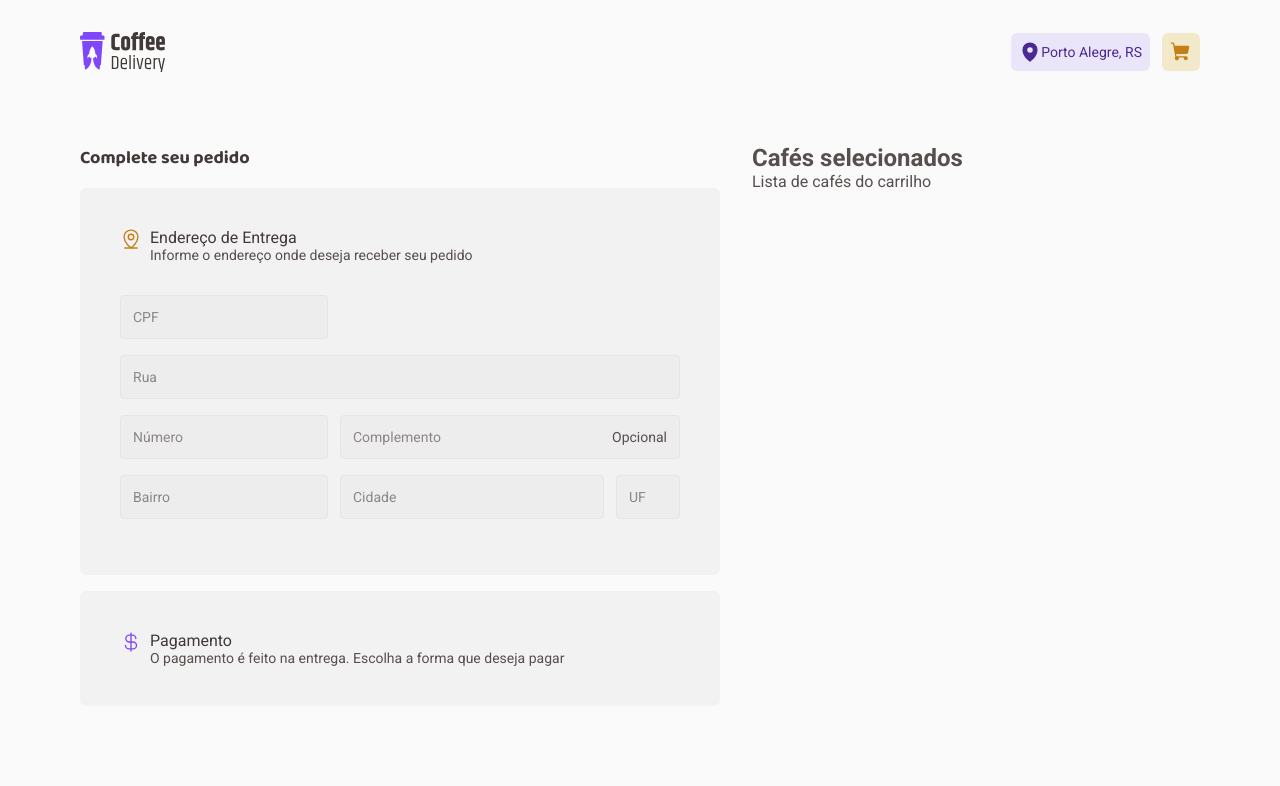
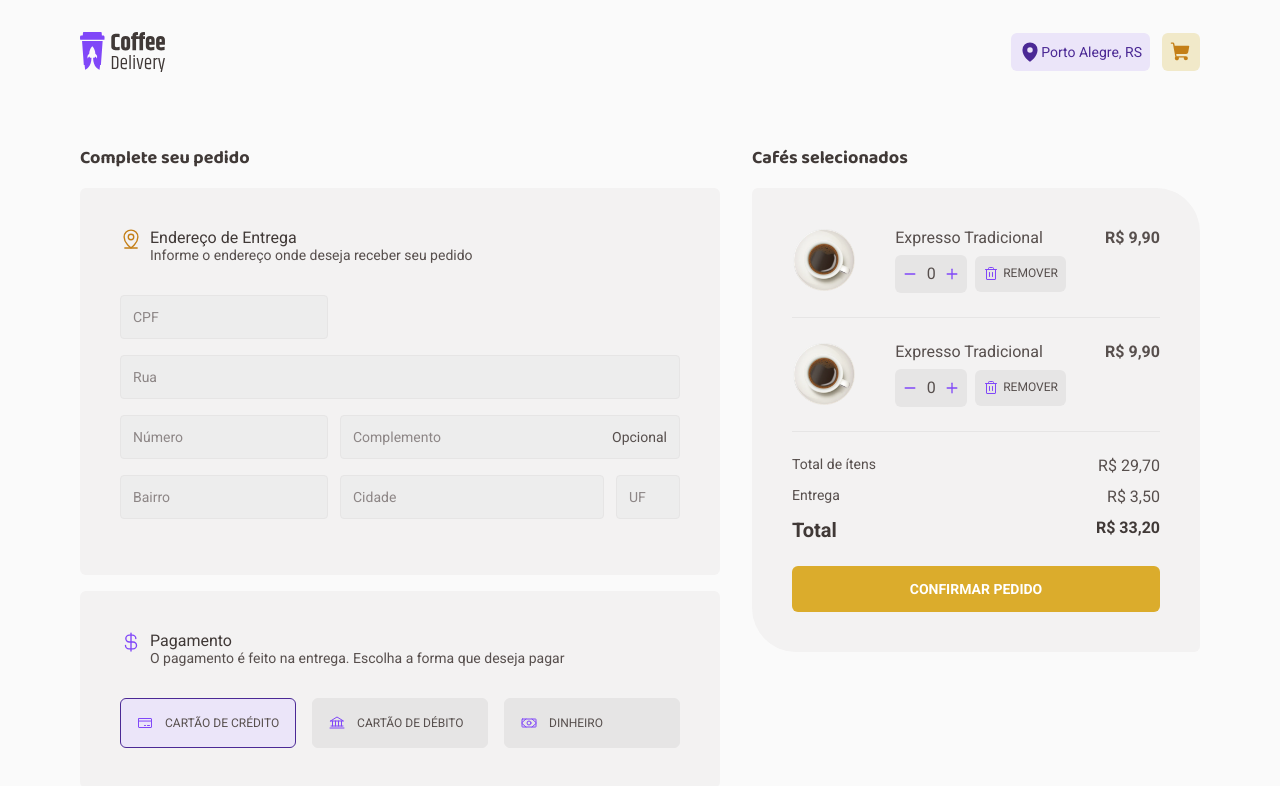
Before and after one commit to marciovz/coffee-reactjs-ignite2022, a React (Vite) app: page /checkout in a window 1280 px wide. Shown: the top 786 px of the page. Built offline with nearby package versions, Linux system fonts and the light colour scheme.

Commit message:
Implementado a página de Checkout

```diff
--- a/src/pages/Checkout/index.tsx
+++ b/src/pages/Checkout/index.tsx
@@ -1,6 +1,9 @@
+import { useState } from 'react'
 import { MapPinLine, CurrencyDollar } from 'phosphor-react'
 
 import { Input } from '../../components/Form/Input'
+import { PaymentTypeButton } from '../../components/Form/PaymentTypeButton'
+import { CardCartItem } from '../../components/CardCartItem'
 
 import {
   Container,
@@ -9,11 +12,18 @@ import {
   CardFormHeader,
   Form,
   LineForm,
+  PaymentContainer,
   CartContainer,
   Cart,
+  Description,
+  ButtonConfirm,
 } from './styles'
 
+type IPaymentType = 'credit' | 'debit' | 'cash'
+
 export function Checkout() {
+  const [paymentType, setPaymentType] = useState<IPaymentType>('credit')
+
   return (
     <Container>
       <ContainerForm>
@@ -57,13 +67,50 @@ export function Checkout() {
               </p>
             </div>
           </CardFormHeader>
+
+          <PaymentContainer>
+            <PaymentTypeButton
+              title="Cartão de Crédito"
+              type="credit"
+              isActive={paymentType === 'credit'}
+              onClick={() => setPaymentType('credit')}
+            />
+            <PaymentTypeButton
+              title="Cartão de Débito"
+              type="debit"
+              isActive={paymentType === 'debit'}
+              onClick={() => setPaymentType('debit')}
+            />
+            <PaymentTypeButton
+              title="Dinheiro"
+              type="cash"
+              isActive={paymentType === 'cash'}
+              onClick={() => setPaymentType('cash')}
+            />
+          </PaymentContainer>
         </CardForm>
       </ContainerForm>
 
       <CartContainer>
         <h2>Cafés selecionados</h2>
         <Cart>
-          <p>Lista de cafés do carrilho</p>
+          <CardCartItem />
+          <CardCartItem />
+          <Description>
+            <div>
+              <p>Total de ítens</p>
+              <span>R$ 29,70</span>
+            </div>
+            <div>
+              <p>Entrega</p>
+              <span>R$ 3,50</span>
+            </div>
+            <div>
+              <p>Total</p>
+              <span>R$ 33,20</span>
+            </div>
+          </Description>
+          <ButtonConfirm>Confirmar Pedido</ButtonConfirm>
         </Cart>
       </CartContainer>
     </Container>
--- a/src/pages/Checkout/styles.ts
+++ b/src/pages/Checkout/styles.ts
@@ -14,7 +14,6 @@ export const Container = styled.div`
 
 export const ContainerForm = styled.div`
   width: 40rem;
-  gap: 0.75rem;
 
   h2 {
     font: ${({ theme }) => theme.fonts['baloo-700']};
@@ -26,7 +25,7 @@ export const ContainerForm = styled.div`
 export const CardForm = styled.div`
   margin-top: 1rem;
   padding: 2.5rem;
-  background-color: ${({ theme }) => theme.colors['base-card']};
+  background: ${({ theme }) => theme.colors['base-card']};
   border-radius: 0.375rem;
 
   h3 {
@@ -81,8 +80,76 @@ export const LineForm = styled.div<LineFormProps>`
     cols || 'repeat(auto-fit, minmax(100px, 1fr))'};
 `
 
+export const PaymentContainer = styled.div`
+  margin-top: 2rem;
+  display: flex;
+  justify-content: space-between;
+`
+
 export const CartContainer = styled.div`
   width: 28rem;
+
+  h2 {
+    font: ${({ theme }) => theme.fonts['baloo-700']};
+    color: ${({ theme }) => theme.colors['base-subtitle']};
+    font-size: 1.125rem;
+  }
 `
 
-export const Cart = styled.div``
+export const Cart = styled.div`
+  margin-top: 1rem;
+  padding: 2.5rem;
+
+  display: flex;
+  flex-direction: column;
+  gap: 1.5rem;
+
+  background: ${({ theme }) => theme.colors['base-card']};
+  border-radius: 0.375rem 2.75rem;
+`
+
+export const Description = styled.div`
+  display: flex;
+  flex-direction: column;
+  gap: 0.75rem;
+
+  div {
+    display: flex;
+    justify-content: space-between;
+
+    font: ${({ theme }) => theme.fonts['roboto-400']};
+    color: ${({ theme }) => theme.colors['base-text']};
+    font-size: 0.875rem;
+
+    span {
+      font-size: 1rem;
+    }
+  }
+
+  div:last-child {
+    font: ${({ theme }) => theme.fonts['roboto-700']};
+    color: ${({ theme }) => theme.colors['base-subtitle']};
+    font-size: 1.25rem;
+  }
+`
+
+export const ButtonConfirm = styled.button`
+  width: 100%;
+  padding: 0.75rem 1.125rem;
+
+  font: ${({ theme }) => theme.fonts['roboto-700']};
+  color: ${({ theme }) => theme.colors.white};
+  font-size: 0.875rem;
+  text-transform: uppercase;
+  line-height: 1.375rem;
+
+  background: ${({ theme }) => theme.colors.yellow};
+  border-radius: 0.375rem;
+  border: none;
+  transition: 0.2s;
+
+  &:hover {
+    cursor: pointer;
+    background: ${({ theme }) => theme.colors['yellow-dark']};
+  }
+`
```
